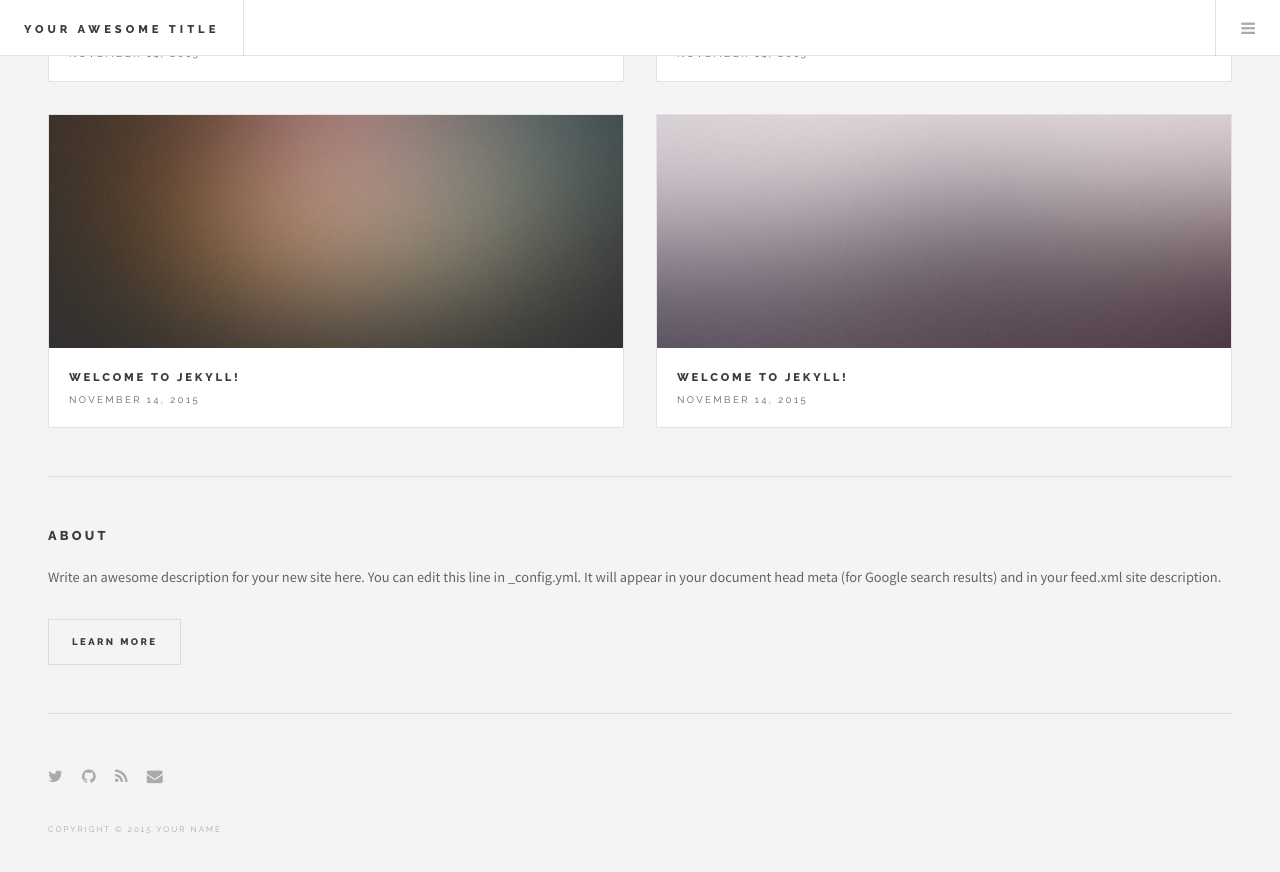
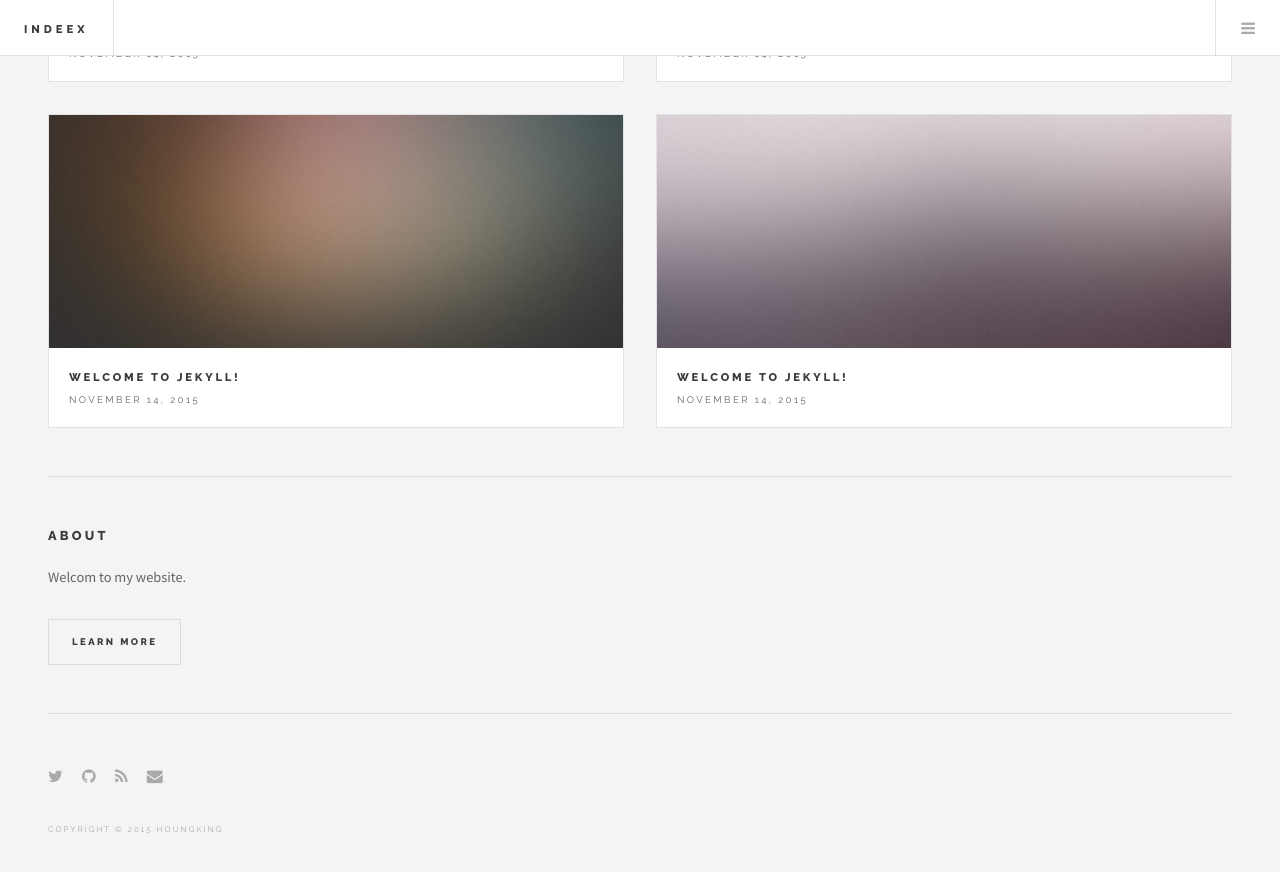
Before and after one commit to ryotaro612/Siera, a Jekyll site: the page built from index.html, in a window 1280 px wide and 900 px high, scrolled down 4461 px. Shown: the top 872 px of the window. Built offline with Jekyll 4.4.1, drawn with Linux system fonts in a browser that asks for light colours; the list of posts is cut into pages by our own code; some of the changed text lies outside the part shown.

Commit message:
Update _config.yml

```diff
--- a/_config.yml
+++ b/_config.yml
@@ -1,20 +1,18 @@
 # Site settings
-title: Your awesome title
-email: your-email@domain.com
+title: indeex
+email: imisslovelove@live.com
 description: > # this means to ignore newlines until "baseurl:"
-  Write an awesome description for your new site here. You can edit this
-  line in _config.yml. It will appear in your document head meta (for
-  Google search results) and in your feed.xml site description.
-baseurl: "" # the subpath of your site, e.g. /blog/
-url: "http://yourdomain.com" # the base hostname & protocol for your site
-twitter_username: jekyllrb
-github_username:  jekyll
+ Welcom to my website.
+baseurl: "/book/" # the subpath of your site, e.g. /blog/
+url: "http://indeex.com" # the base hostname & protocol for your site
+twitter_username: imisslovelove
+github_username:  houngkinghsi
 
 # Build settings
 markdown: kramdown
 
 paginate: 4
 
-author: Your name
+author: houngking
 
 gems: [jekyll-paginate]
```
